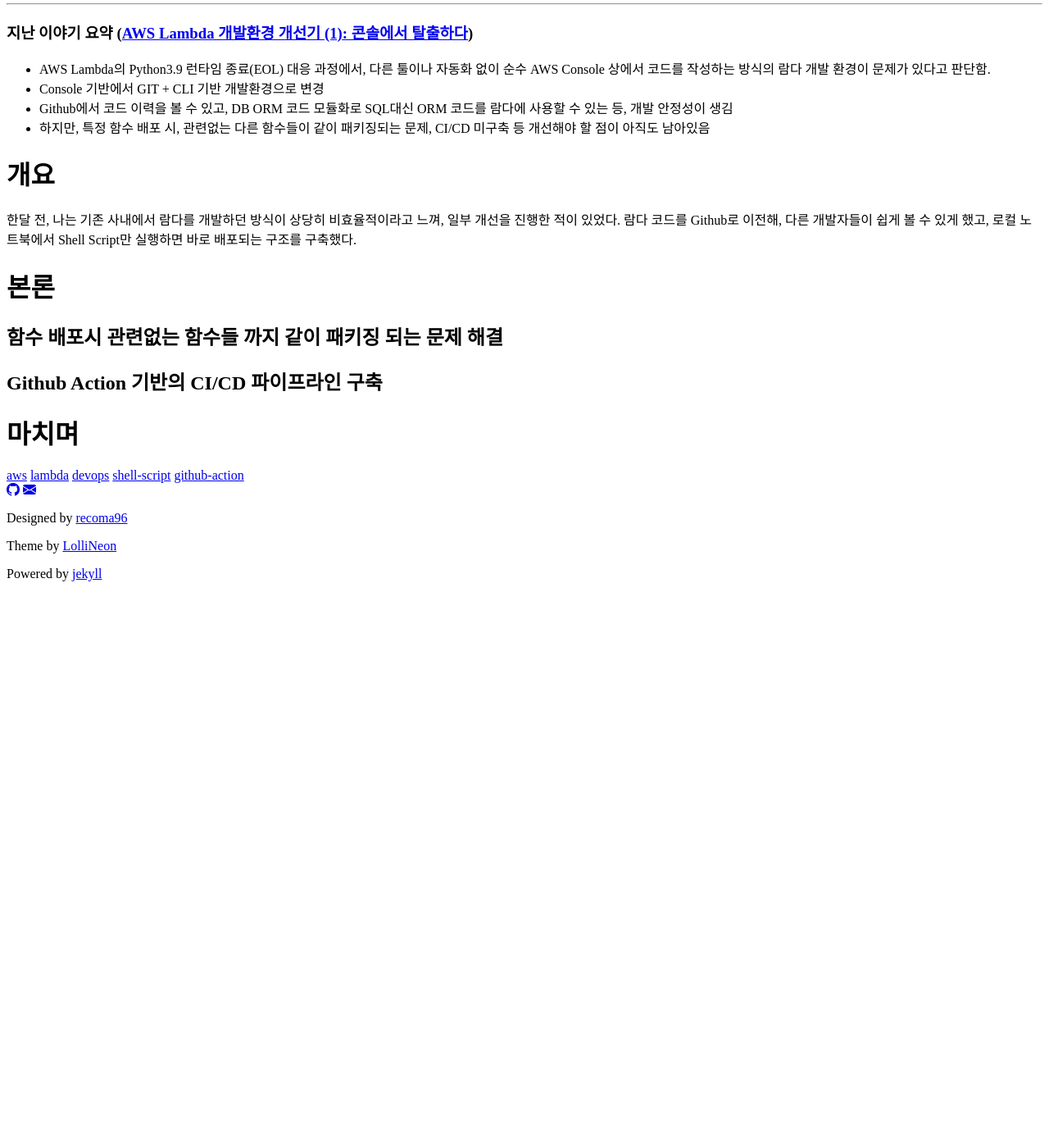
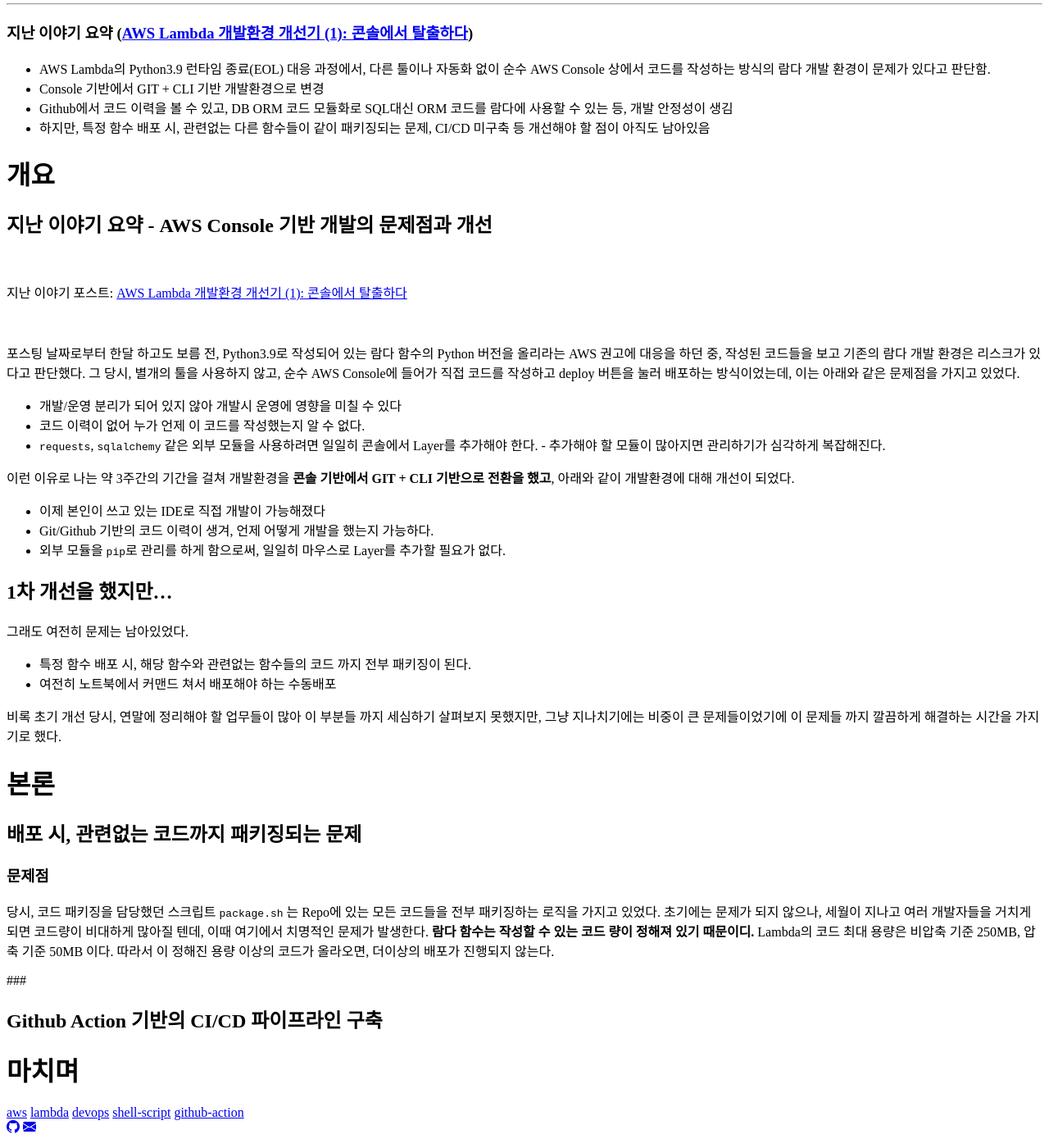
Before and after one commit to recoma96/recoma96.github.io, a Jekyll site: the page built from _posts/2026-01-29-aws-lambda-operation-2.md, in a window 1280 px wide and 1400 px high, scrolled down 703 px. Shown: the whole window at 82% size. Built offline with Jekyll 4.4.1, drawn with Linux system fonts in a browser that asks for light colours; some web fonts are replaced; comment, search, counter and statistics services are not loaded; a style sheet for code colours, icons or effects is not loaded; before the commit the page ends 1428 px from its top, so only the background shows below that.

Commit message:
blog: 서론 작성

```diff
--- a/_posts/2026-01-29-aws-lambda-operation-2.md
+++ b/_posts/2026-01-29-aws-lambda-operation-2.md
@@ -7,9 +7,6 @@
 tags: ["aws", "lambda", "devops" , "shell-script", "github-action"]
 image: ""
 ---
-
-
-
 
 ### TL;DR
 * Github Action 기반의 CI/CD 파이프라인 구축
@@ -27,11 +24,44 @@
 
 # 개요
 
-한달 전, 나는 기존 사내에서 람다를 개발하던 방식이 상당히 비효율적이라고 느껴, 일부 개선을 진행한 적이 있었다. 람다 코드를 Github로 이전해, 다른 개발자들이 쉽게 볼 수 있게 했고, 로컬 노트북에서 Shell Script만 실행하면 바로 배포되는 구조를 구축했다.
+## 지난 이야기 요약 - AWS Console 기반 개발의 문제점과 개선
+
+<br>
+
+지난 이야기 포스트: [AWS Lambda 개발환경 개선기 (1): 콘솔에서 탈출하다](/aws/2026/01/22/aws-lambda-operation.html)
+
+<br>
+
+포스팅 날짜로부터 한달 하고도 보름 전, Python3.9로 작성되어 있는 람다 함수의 Python 버전을 올리라는 AWS 권고에 대응을 하던 중, 작성된 코드들을 보고 기존의 람다 개발 환경은 리스크가 있다고 판단했다.
+그 당시, 별개의 툴을 사용하지 않고, 순수 AWS Console에 들어가 직접 코드를 작성하고 deploy 버튼을 눌러 배포하는 방식이었는데, 이는 아래와 같은 문제점을 가지고 있었다.
+* 개발/운영 분리가 되어 있지 않아 개발시 운영에 영향을 미칠 수 있다
+* 코드 이력이 없어 누가 언제 이 코드를 작성했는지 알 수 없다.
+* `requests`, `sqlalchemy` 같은 외부 모듈을 사용하려면 일일히 콘솔에서 Layer를 추가해야 한다. - 추가해야 할 모듈이 많아지면 관리하기가 심각하게 복잡해진다.
+
+이런 이유로 나는 약 3주간의 기간을 걸쳐 개발환경을 **콘솔 기반에서 GIT + CLI 기반으로 전환을 했고**, 아래와 같이 개발환경에 대해 개선이 되었다.
+
+* 이제 본인이 쓰고 있는 IDE로 직접 개발이 가능해졌다
+* Git/Github 기반의 코드 이력이 생겨, 언제 어떻게 개발을 했는지 가능하다.
+* 외부 모듈을 `pip`로 관리를 하게 함으로써, 일일히 마우스로 Layer를 추가할 필요가 없다.
+
+## 1차 개선을 했지만...
+
+그래도 여전히 문제는 남아있었다.
+
+* 특정 함수 배포 시, 해당 함수와 관련없는 함수들의 코드 까지 전부 패키징이 된다.
+* 여전히 노트북에서 커맨드 쳐서 배포해야 하는 수동배포
+
+비록 초기 개선 당시, 연말에 정리해야 할 업무들이 많아 이 부분들 까지 세심하기 살펴보지 못했지만, 그냥 지나치기에는 비중이 큰 문제들이었기에 이 문제들 까지 깔끔하게 해결하는 시간을 가지기로 했다.
 
 # 본론
 
-## 함수 배포시 관련없는 함수들 까지 같이 패키징 되는 문제 해결
+## 배포 시, 관련없는 코드까지 패키징되는 문제
+
+### 문제점
+
+당시, 코드 패키징을 담당했던 스크립트 `package.sh` 는 Repo에 있는 모든 코드들을 전부 패키징하는 로직을 가지고 있었다. 초기에는 문제가 되지 않으나, 세월이 지나고 여러 개발자들을 거치게 되면 코드량이 비대하게 많아질 텐데, 이때 여기에서 치명적인 문제가 발생한다. **람다 함수는 작성할 수 있는 코드 량이 정해져 있기 때문이디.** Lambda의 코드 최대 용량은 비압축 기준 250MB, 압축 기준 50MB 이다. 따라서 이 정해진 용량 이상의 코드가 올라오면, 더이상의 배포가 진행되지 않는다.
+
+###
 
 ## Github Action 기반의 CI/CD 파이프라인 구축
 
```
